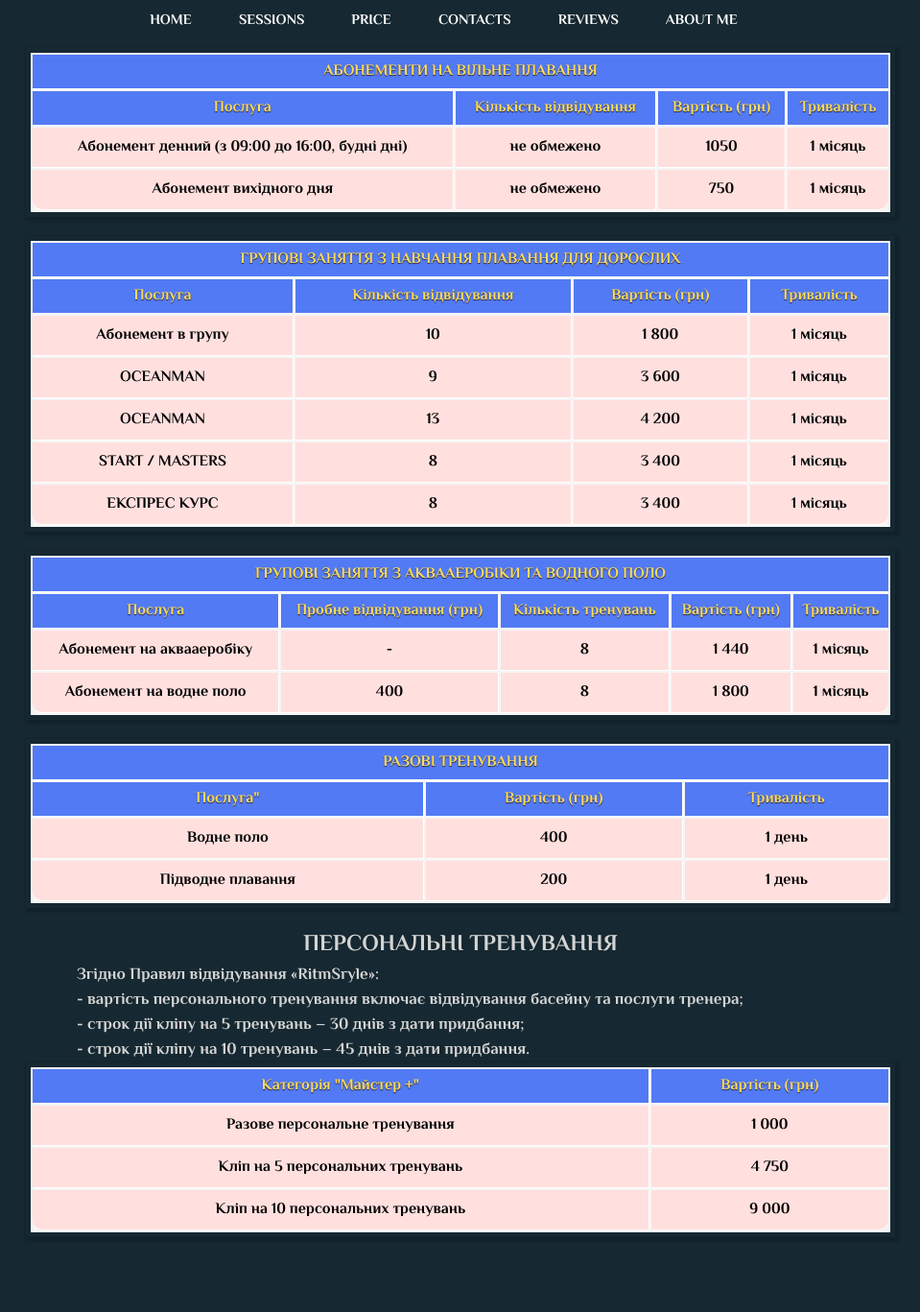
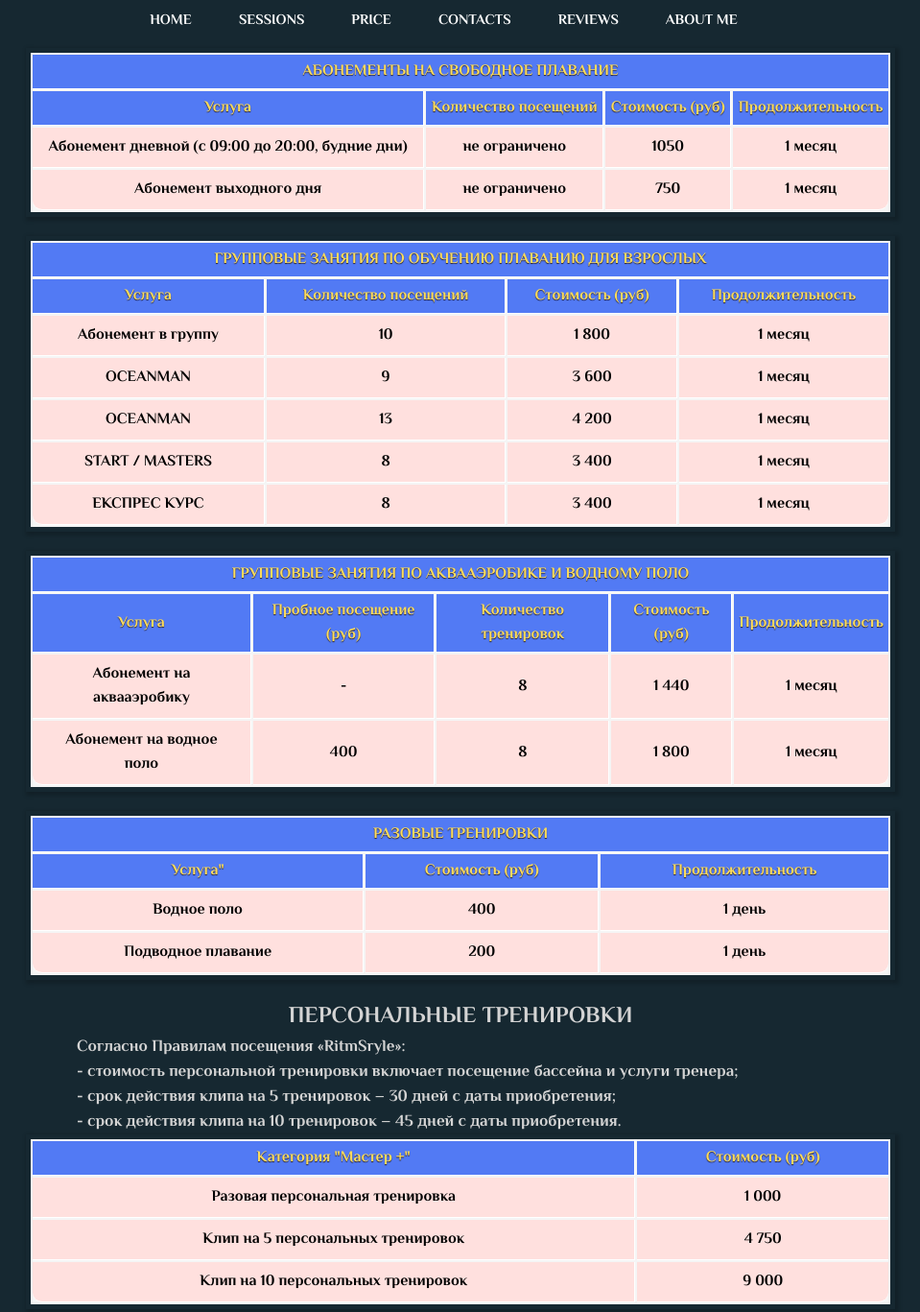
Before and after one commit to yaaassyaM/RitmSryle, a plain HTML site: page price.html in a window 1280 px wide. Shown: the whole page at 96% size, without its empty margins (160-1119 px from the left). Before the commit the page ends 1309 px from the top, so only its background shows below. Drawn offline with Linux system fonts and the light colour scheme; files that its build step writes are made by us from their sources.

Commit message:
Update price.html

```diff
--- a/price.html
+++ b/price.html
@@ -6,7 +6,7 @@
     <meta name="viewport" content="width=device-width, initial-scale=1.0">
     <title>RitmStyle</title>
 
-    <link rel="stylesheet" href="css/price.css">
+    <link rel="stylesheet" href="price.css">
 
     <link rel="preconnect" href="https://fonts.googleapis.com">
     <link rel="preconnect" href="https://fonts.gstatic.com" crossorigin>
@@ -30,150 +30,150 @@
         </div>
     </header>
 <br> <br>
-<!--Tab-вільне-плавання-->
+<!--Tab-свободное-плавание-->
 <div class="tab">
 	<table class="table_blur">
 		<tbody>
             <tr class="title_tab">
-                <th colspan="4">Абонементи на вільне плавання</th>
+                <th colspan="4">Абонементы на свободное плавание</th>
             </tr>
 
             <tr>
-                <th colspan="1">Послуга</th>
-                <th colspan="1">Кількість відвідування</th>
-                <th colspan="1">Вартість (грн)</th>
-                <th colspan="1">Тривалість</th>
+                <th colspan="1">Услуга</th>
+                <th colspan="1">Количество посещений</th>
+                <th colspan="1">Стоимость (руб)</th>
+                <th colspan="1">Продолжительность</th>
             </tr>
 
             <tr>
-                <td>Абонемент денний (з 09:00 до 16:00, будні дні)</td>
-                <td>не обмежено</td>
+                <td>Абонемент дневной (с 09:00 до 20:00, будние дни)</td>
+                <td>не ограничено</td>
                 <td>1050</td>
-                <td>1 місяць</td>
+                <td>1 месяц</td>
             </tr>
 
             <tr>
-                <td>Абонемент вихідного дня</td>
-                <td>не обмежено</td>
+                <td>Абонемент выходного дня</td>
+                <td>не ограничено</td>
                 <td>750</td>
-                <td>1 місяць</td>
+                <td>1 месяц</td>
             </tr>
         </tbody>
     </table>
 </div>
 
-<!--Tab Групові заняття з навчання плавання для дорослих-->
+<!--Tab Групповые занятия по обучению плаванию для взрослых-->
 <div class="tab_2">
     <table class="table_blur">
 		<tbody>
             <tr class="title_tab">
-                <th colspan="4">Групові заняття з навчання плавання для дорослих</th>
+                <th colspan="4">Групповые занятия по обучению плаванию для взрослых</th>
             </tr>
 
             <tr>
-                <th colspan="1">Послуга</th>
-                <th colspan="1">Кількість відвідування</th>
-                <th colspan="1">Вартість (грн)</th>
-                <th colspan="1">Тривалість</th>
+                <th colspan="1">Услуга</th>
+                <th colspan="1">Количество посещений</th>
+                <th colspan="1">Стоимость (руб)</th>
+                <th colspan="1">Продолжительность</th>
             </tr>
 
             <tr>
-                <td>Абонемент в групу</td>
+                <td>Абонемент в группу</td>
                 <td>10</td>
                 <td>1 800</td>
-                <td>1 місяць</td>
+                <td>1 месяц</td>
             </tr>
 
             <tr>
                 <td>OCEANMAN</td>
                 <td>9</td>
                 <td>3 600</td>
-                <td>1 місяць</td>
+                <td>1 месяц</td>
             </tr>
 
             <tr>
                 <td>OCEANMAN</td>
                 <td>13</td>
                 <td>4 200</td>
-                <td>1 місяць</td>
+                <td>1 месяц</td>
             </tr>
 
             <tr>
                 <td>START / MASTERS</td>
                 <td>8</td>
                 <td>3 400</td>
-                <td>1 місяць</td>
+                <td>1 месяц</td>
             </tr>
 
             <tr>
                 <td>ЕКСПРЕС КУРС</td>
                 <td>8</td>
                 <td>3 400</td>
-                <td>1 місяць</td>
+                <td>1 месяц</td>
             </tr>
         </tbody>
     </table>
 </div>
 
-<!--Групові заняття з аквааеробіки та водного поло-->
+<!--Групповые занятия по аквааэробике и водному поло-->
 <div class="tab_3">
     <table class="table_blur">
 		<tbody>
             <tr class="title_tab">
-                <th colspan="5">Групові заняття з аквааеробіки та водного поло</th>
+                <th colspan="5">Групповые занятия по аквааэробике и водному поло</th>
             </tr>
 
             <tr>
-                <th colspan="1">Послуга</th>
-                <th colspan="1">Пробне відвідування (грн)</th>
-                <th colspan="1">Кількість тренувань</th>
-                <th colspan="1">Вартість (грн)</th>
-                <th colspan="1">Тривалість</th>
+                <th colspan="1">Услуга</th>
+                <th colspan="1">Пробное посещение (руб)</th>
+                <th colspan="1">Количество тренировок</th>
+                <th colspan="1">Стоимость (руб)</th>
+                <th colspan="1">Продолжительность</th>
             </tr>
 
             <tr>
-                <td>Абонемент на аквааеробіку</td>
+                <td>Абонемент на аквааэробику</td>
                 <td>-</td>
                 <td>8</td>
                 <td>1 440</td>
-                <td>1 місяць</td>
+                <td>1 месяц</td>
             </tr>
 
             <tr>
-                <td>Абонемент на водне поло</td>
+                <td>Абонемент на водное поло</td>
                 <td>400</td>
                 <td>8</td>
                 <td>1 800</td>
-                <td>1 місяць</td>
+                <td>1 месяц</td>
             </tr>
         </tbody>
     </table>
 </div>
 
 
-<!--Разові тренування-->
+<!--Разовые тренировки-->
 <div class="tab_5">
     <table class="table_blur">
         <tbody>
 
             <tr class="title_tab">
-                <th colspan="3">Разові тренування</th>
+                <th colspan="3">Разовые тренировки</th>
             </tr>
 
             <tr>
-                <th colspan="1">Послуга"</th>
-                <th colspan="1">Вартість (грн)</th>
-                <th colspan="1">Тривалість</th>
+                <th colspan="1">Услуга"</th>
+                <th colspan="1">Стоимость (руб)</th>
+                <th colspan="1">Продолжительность</th>
             </tr>
 
             <tr>
-                <td>Водне поло</td>
+                <td>Водное поло</td>
                 <td>400</td>
                 <td>1 день</td>
             </tr>
 
             <tr>
-                <td>Підводне плавання</td>
+                <td>Подводное плавание</td>
                 <td>200</td>
                 <td>1 день</td>
             </tr>
@@ -181,38 +181,38 @@
     </table>
 </div>
 
-<!--Персональні тренування-->
+<!--Персональные тренировки-->
 <div>
-    <div class="title">Персональні тренування</div>
-        <div class="description_title">Згідно Правил відвідування «RitmSryle»: <br>
-            - вартість персонального тренування включає відвідування басейну та послуги тренера; <br>
-            - строк дії кліпу на 5 тренувань – 30 днів з дати придбання; <br>
-            - строк дії кліпу на 10 тренувань – 45 днів з дати придбання.
+    <div class="title">Персональные тренировки</div>
+        <div class="description_title">Согласно Правилам посещения «RitmSryle»: <br>
+            - стоимость персональной тренировки включает посещение бассейна и услуги тренера; <br>
+            - срок действия клипа на 5 тренировок – 30 дней с даты приобретения; <br>
+            - срок действия клипа на 10 тренировок – 45 дней с даты приобретения.
         </div>
     </div>
 </div>
 
-<!--Таблиця персональні тренування-->
+<!--Таблица персональные тренировки-->
 <div class="tab_4">
     <table class="table_blur">
         <tbody>
             <tr>
-                <th colspan="1">Категорія "Майстер +"</th>
-                <th colspan="1">Вартість (грн)</th>
+                <th colspan="1">Категория "Мастер +"</th>
+                <th colspan="1">Стоимость (руб)</th>
             </tr>
 
             <tr>
-                <td>Разове персональне тренування</td>
+                <td>Разовая персональная тренировка</td>
                 <td>1 000</td>
             </tr>
 
             <tr>
-                <td>Кліп на 5 персональних тренувань</td>
+                <td>Клип на 5 персональных тренировок</td>
                 <td>4 750</td>
             </tr>
 
             <tr>
-                <td>Кліп на 10 персональних тренувань</td>
+                <td>Клип на 10 персональных тренировок</td>
                 <td>9 000</td>
             </tr>
         </tbody>
```
